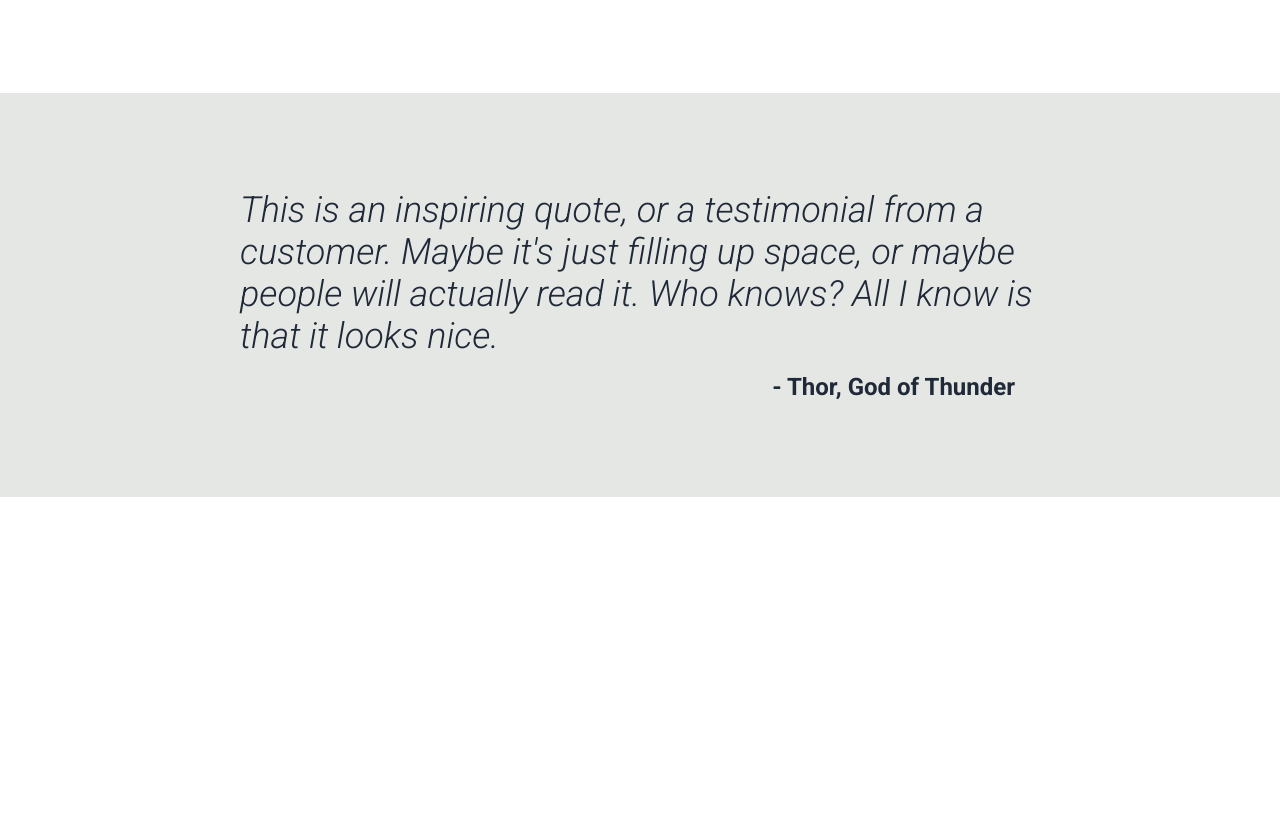
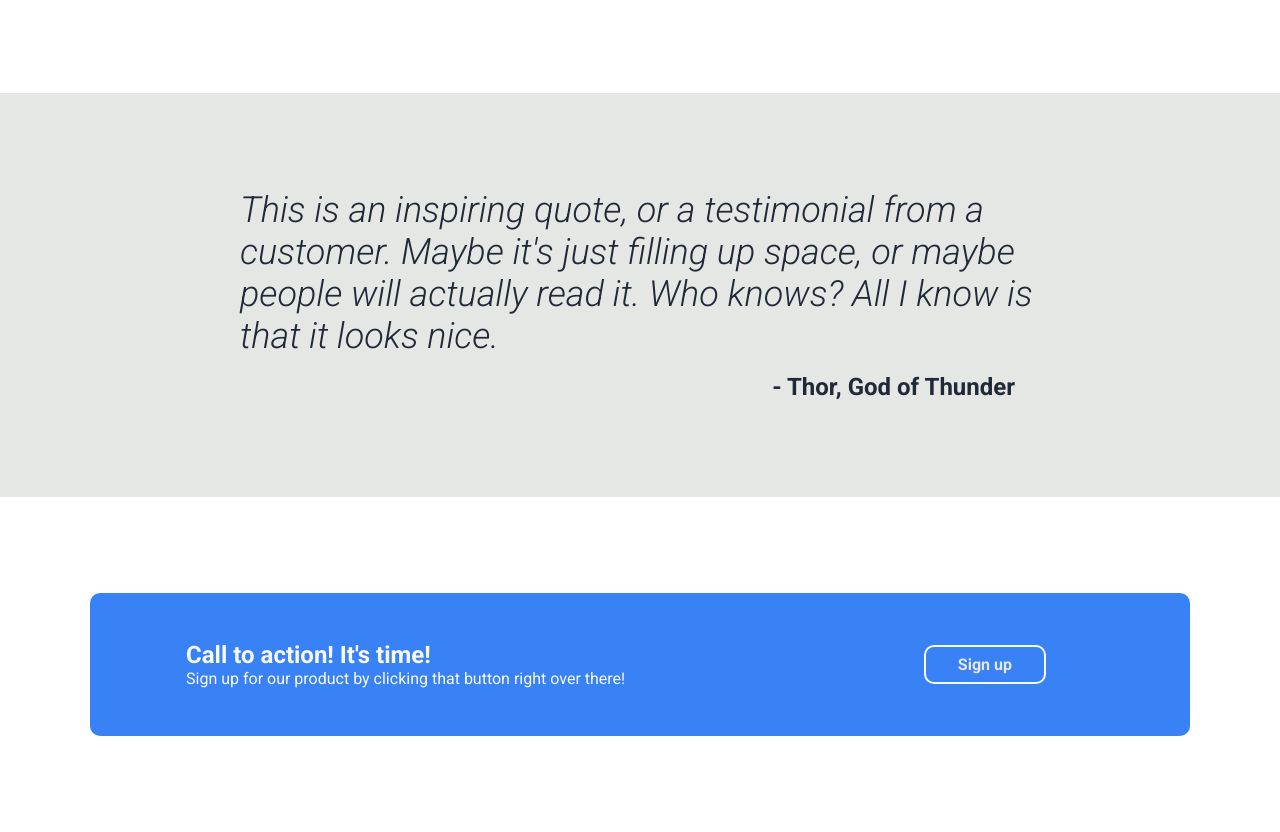
Before and after one commit to gbroer/odin-landing-page, a plain HTML site: page index.html in a window 1280 px wide. Shown: the part 968-1800 px from the top of the page. Before the commit the page ends 1465 px from the top, so only its background shows below. Drawn offline with Linux system fonts and the light colour scheme.

Commit message:
Add and style call to action

```diff
--- a/index.html
+++ b/index.html
@@ -59,5 +59,15 @@
             <p class="quote-source">- Thor, God of Thunder</p>
         </div>
     </div>
+
+    <div class="cto">
+        <div class="cto-box">
+            <div class="cto-text">
+                <p class="cto-title">Call to action! It's time!</p>
+                <p class="cto-subtext">Sign up for our product by clicking that button right over there!</p>
+            </div>
+            <a href="index.html" class="cto-button">Sign up</a>
+        </div>
+    </div>
 </body>
 </html>
--- a/style.css
+++ b/style.css
@@ -172,3 +172,34 @@ main {
     color: #1F2937;
     padding-right: 25px;
 }
+
+.cto {
+    width: 100%;
+    display: flex;
+    padding: 96px 0;
+}
+
+.cto-box {
+    background-color: #3882F6;
+    margin: auto;
+    display: flex;
+    align-items: center;
+    width: 1100px;
+    padding: 48px 96px;
+    border-radius: 10px;
+    color: #F9FAF8;
+}
+
+.cto-title {
+    font-size: 24px;
+    font-weight: 700;
+}
+
+.cto-button {
+    margin-left: auto;
+    margin-right: 48px;
+    border: 2px solid #F9FAF8;
+    border-radius: 10px;
+    padding: .5em 2em;
+    font-weight: 700;
+}
```
